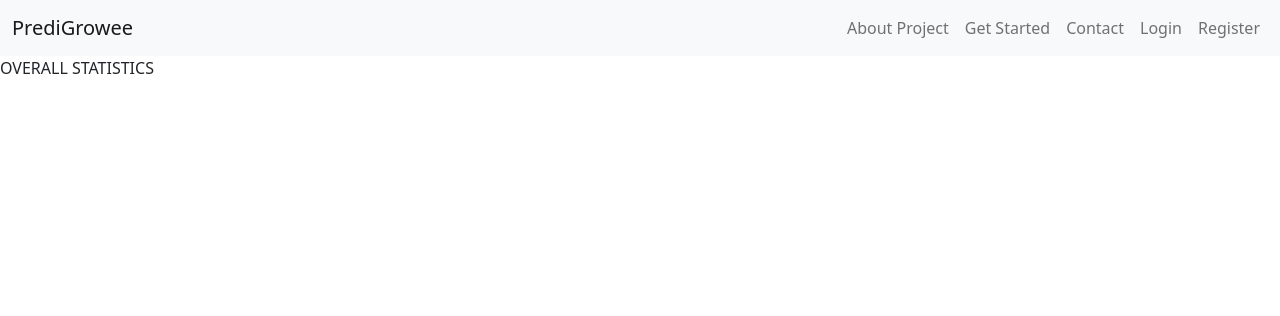
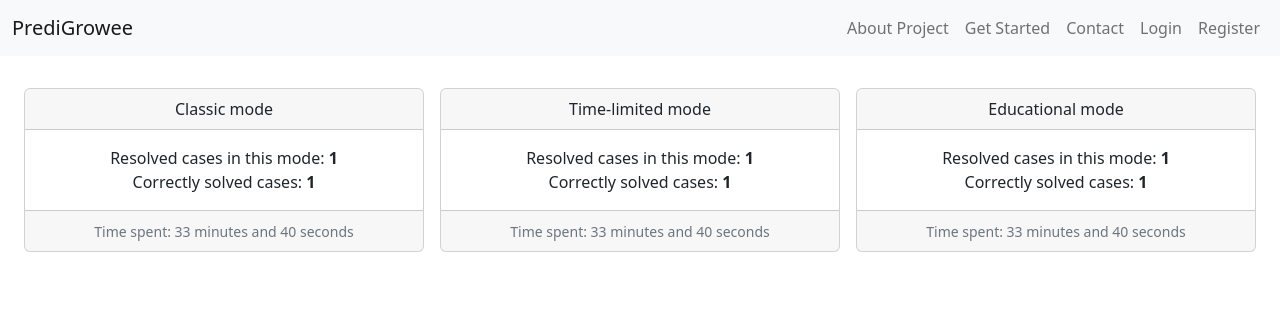
Before and after one commit to WSokoll/PrediGrowee, a Python web app: template app/templates/statistics.jinja in a window 1280 px wide. Shown: the top 316 px of the page. Run offline with Jinja, Linux system fonts and the light colour scheme; the template is opened without the code that fills it: most values are stand-ins (such as "Sample title", 1, 10 or a date in 2020); some libraries are stand-ins or nearby versions.

Commit message:
Statistics FRONTEND

```diff
--- /dev/null
+++ b/app/static/js/statistics_script.js
@@ -0,0 +1,10 @@
+$().ready(function() {
+    let classicTime = document.getElementById('classicTime')
+    classicTime.innerText = classicTime.innerText.toString().timeTextFormat();
+
+    let educationalTime = document.getElementById('educationalTime')
+    educationalTime.innerText = educationalTime.innerText.toString().timeTextFormat();
+
+    let timeLimitedTime = document.getElementById('timeLimitedTime')
+    timeLimitedTime.innerText = timeLimitedTime.innerText.toString().timeTextFormat();
+})
--- /dev/null
+++ b/app/static/js/time_script.js
@@ -0,0 +1,41 @@
+String.prototype.timeTextFormat = function () {
+    let sec_num = parseInt(this, 10);
+    let hours   = Math.floor(sec_num / 3600);
+    let minutes = Math.floor((sec_num - (hours * 3600)) / 60);
+    let seconds = sec_num - (hours * 3600) - (minutes * 60);
+
+    let finalString = '';
+
+    if (hours === 1) {
+        finalString = '1 hour';
+    } else if (hours > 1) {
+        finalString = hours.toString() + ' hours';
+    }
+
+    if (hours > 0 && minutes > 0 && seconds > 0) {
+        finalString += ', ';
+    } else if (hours > 0 && minutes > 0) {
+        finalString += ' and ';
+    }
+
+    if (minutes === 1) {
+        finalString += '1 minute';
+    } else if (minutes > 1){
+        finalString += minutes.toString() + ' minutes';
+    }
+
+    if (finalString !== '') {
+        finalString += ' and '
+    }
+
+    if (seconds === 1) {
+        finalString += '1 second';
+    } else if (seconds > 1) {
+        finalString += seconds.toString() + ' seconds';
+    }
+
+    if (finalString === '') {
+        return '-';
+    }
+    return finalString;
+}
--- a/app/templates/statistics.jinja
+++ b/app/templates/statistics.jinja
@@ -1,6 +1,62 @@
 {% extends 'base.jinja' %}
 
 {% block content %}
-  <!-- TODO: statistics frontend -->
-  OVERALL STATISTICS
+  <div class="row row-cols-1 row-cols-lg-3 g-3 mx-3 my-3">
+    <div class="col">
+      <div class="card text-center">
+        <div class="card-header">
+          Classic mode
+        </div>
+        <div class="card-body">
+          Resolved cases in this mode:
+          <b>{{ statistics['classic']['count_all'] }}</b><br>
+          Correctly solved cases:
+          <b>{{ statistics['classic']['count_correct'] }}</b>
+        </div>
+        <div class="card-footer text-muted">
+          <small>Time spent: </small>
+          <small id="classicTime">{{ statistics['classic']['sum_time'] }}</small>
+        </div>
+      </div>
+    </div>
+    <div class="col">
+      <div class="card text-center">
+        <div class="card-header">
+          Time-limited mode
+        </div>
+        <div class="card-body">
+          Resolved cases in this mode:
+          <b>{{ statistics['time-limited']['count_all'] }}</b><br>
+          Correctly solved cases:
+          <b>{{ statistics['time-limited']['count_correct'] }}</b>
+        </div>
+        <div class="card-footer text-muted">
+          <small>Time spent: </small>
+          <small id="timeLimitedTime">{{ statistics['time-limited']['sum_time'] }}</small>
+        </div>
+      </div>
+    </div>
+    <div class="col">
+      <div class="card text-center">
+        <div class="card-header">
+          Educational mode
+        </div>
+        <div class="card-body">
+          Resolved cases in this mode:
+          <b>{{ statistics['educational']['count_all'] }}</b><br>
+          Correctly solved cases:
+          <b>{{ statistics['educational']['count_correct'] }}</b>
+        </div>
+        <div class="card-footer text-muted">
+          <small>Time spent: </small>
+          <small id="educationalTime">{{ statistics['educational']['sum_time'] }}</small>
+        </div>
+      </div>
+    </div>
+  </div>
 {% endblock %}
+
+{% block scripts %}
+  <script type="text/javascript" src="{{ url_for('static', filename='js/time_script.js') }}"></script>
+  <script type="text/javascript" src="{{ url_for('static', filename='js/statistics_script.js') }}"></script>
+{% endblock %}
```
